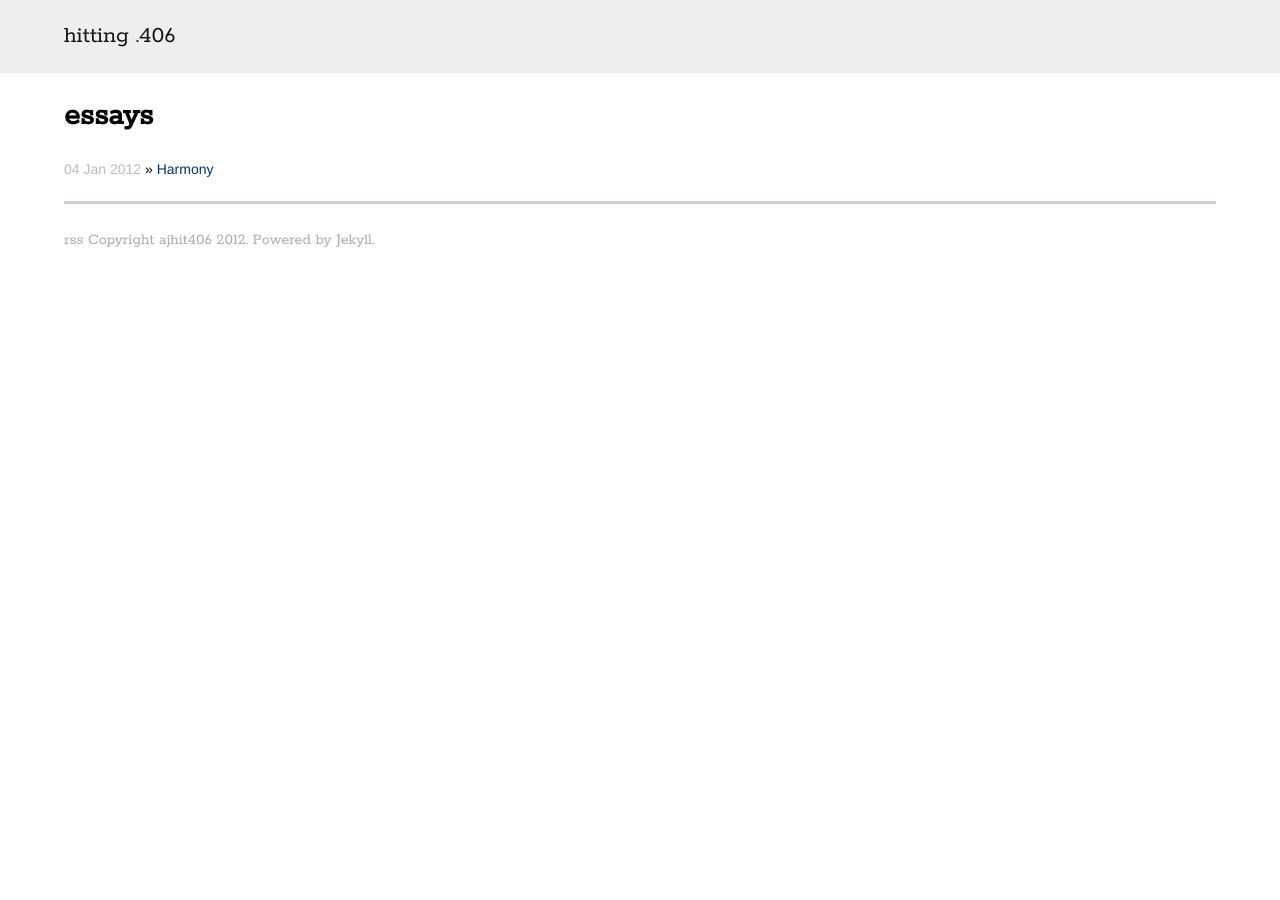
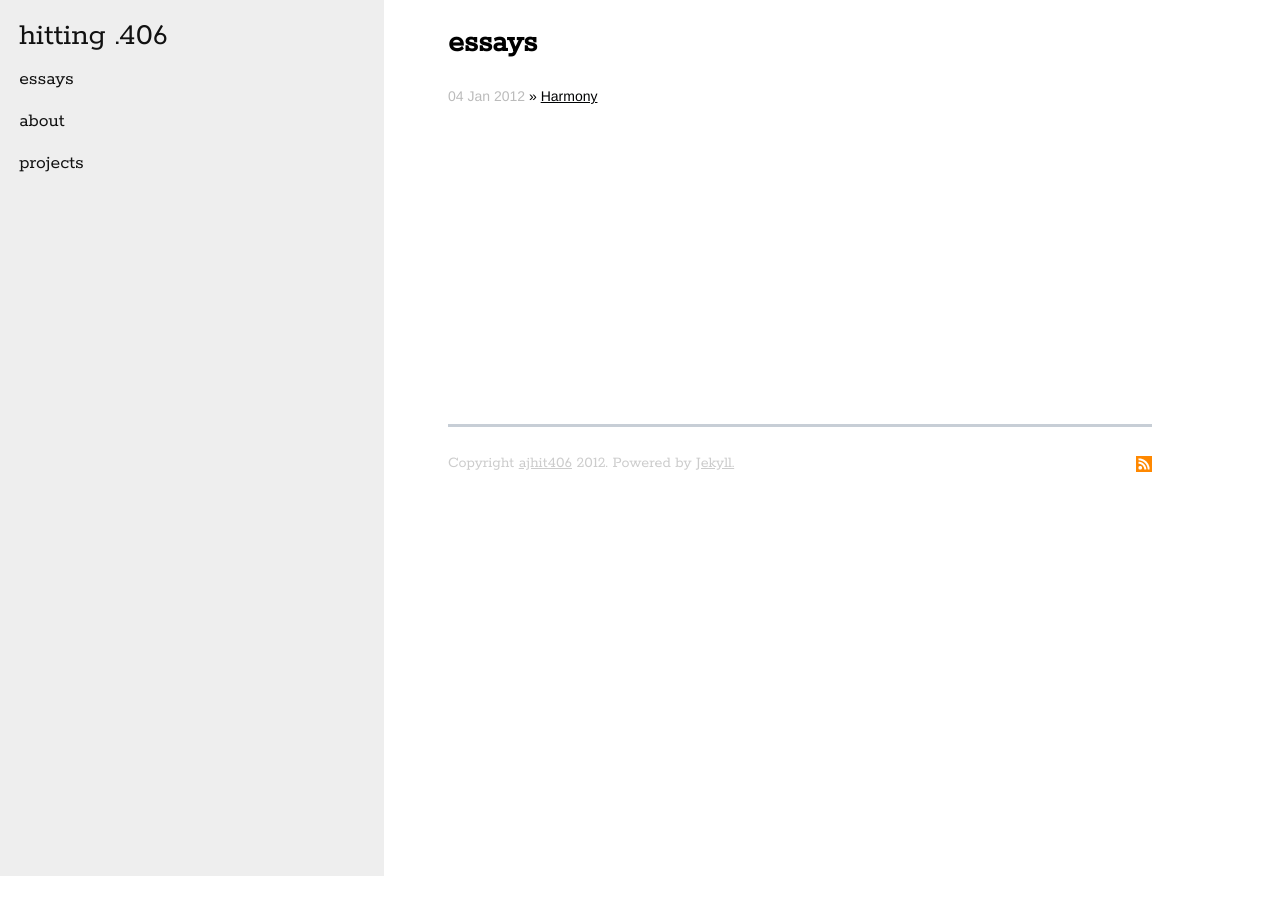
Before and after one commit to ajhit406/ajhit406.github.io, a Jekyll site: the page built from index.html, in a window 1280 px wide. Built offline with Jekyll 4.4.1, drawn with Linux system fonts in a browser that asks for light colours; Markdown is read by kramdown in place of the engine named in the settings.

Commit message:
new layout on bigger screens, some about page stuff

```diff
--- a/_layouts/default.html
+++ b/_layouts/default.html
@@ -51,7 +51,12 @@
 <div id="cont">
   <header role="banner">
     <hgroup role="navigation">
-      <a href="/">hitting .406</a>
+      <a href="/" id="home">hitting .406</a>
+      <ul class="links">
+        <li><a href="/index.html" id="essays">essays</a></li>
+        <li><a href="/about.html" id="about">about</a></li>
+        <li><a href="/projects.html" id="projects">projects</a></li>
+      </ul>
     </hgroup>
   </header>
 
@@ -60,7 +65,7 @@
   </section>
 
   <footer role="contentinfo">
-    <span id="feeds"><a href="http://feeds.feedburner.com/hitting406">rss</a></span>
+    <span id="feeds"><a href="http://feeds.feedburner.com/hitting406"><img src="/images/rss-16.png" alt="Feedburner"/></a></span>
     Copyright <a href="https://twitter.com/intent/user?screen_name=ajhit406">ajhit406</a> 2012. Powered by <a href="http://jekyllrb.com">Jekyll.</a>
   </footer>
 </div>
--- a/css/screen.css
+++ b/css/screen.css
@@ -31,8 +31,8 @@ body {
 }
 
 section[role="main"] {
-	margin: 0 auto;
-	width: 90%;
+  margin: 0 auto;
+  width: 90%;
 }
 
 /* Typography =================================================== */
@@ -64,9 +64,9 @@ sup {top: -0.5em;}
 sub {bottom: -0.25em;}
 
 /* Color =================================================== */
-a {text-decoration: none;color: #013568;}
+a {text-decoration: underline;color: #000203;}
 a:visited {color: #000203;}
-a:hover {text-decoration: underline;color: #011b35;}
+a:hover {text-decoration: underline;color: #ff8800;}
 a:focus {outline: thin dotted;color: #000000;}
 a:hover, a:active {outline: 0;}
 ::-moz-selection {background-color: #d6dbe1;color: #2d353e;text-shadow: none;}
@@ -166,12 +166,19 @@ input[type="submit"].btn:hover {border-color: #cccccc;}
 .btn-disabled {-webkit-opacity: 0.5;-moz-opacity: 0.5;opacity: 0.5;cursor: default;}
 
 /* Banner =================================================== */
-[role="banner"] {padding: 1.5em 0;margin-bottom: 1.5em;background: #eee;}
+[role="banner"] {padding: 1.5em 0 0;margin-bottom: 1.5em;background: #eee;}
 
 /* Navigation =================================================== */
-[role="navigation"] {margin: 0 auto;width: 90%;display: block;}
+[role="navigation"] {margin: 0 auto;width: 100%;display: block;}
 [role="navigation"] p {margin-bottom: 0;padding: 6px 11px;color: #ffffff;}
-[role="navigation"] a {color: #111;font-size:1.5em;font-family: 'Rokkitt', serif;}
+[role="navigation"] a {color: #111;font-family: 'Rokkitt', serif;text-decoration: none;}
+[role="navigation"] a#home {padding: 0;width: 90%;margin: 0 auto;display: block;font-size: 2em;}
+[role="navigation"] ul.links {list-style: none;margin-top: 1em;margin-bottom: 0;}
+[role="navigation"] ul.links li {margin: 0 0 7px;background: #e3e3e3;}
+[role="navigation"] ul.links li:hover {background: #ff8800;color: #ffffff;}
+[role="navigation"] ul.links li:last-child {margin-bottom: 0;}
+[role="navigation"] ul.links li a {padding: 7px 0;display: block;width: 90%;margin: 0 auto;font-size:1.4em;}
+[role="navigation"] ul.links li a:hover {text-decoration: none;color: #fff;}
 
 /* Content =================================================== */
 .content {margin: 0 auto;width: 90%;}
@@ -181,9 +188,11 @@ ul#essays li span {color: #bbb;}
 
 /* contentinfo =================================================== */
 [role="contentinfo"] {padding: 1.5em 0;border-top: 3px solid #c7ced6;margin: 0 auto;width: 90%;}
-footer[role="contentinfo"] {color: #aaa;font-family: 'Rokkitt', serif;font-size:1em;}
-footer[role="contentinfo"] a {color: #aaa;}
+footer[role="contentinfo"] {color: #ccc;font-family: 'Rokkitt', serif;font-size:1em;}
+footer[role="contentinfo"] a {color: #ccc;}
+footer[role="contentinfo"] a:hover {color: #001122;}
 [role="contentinfo"] small {display: block;margin: 0 auto 1.5em;width: 90%;}
+footer[role="contentinfo"] span#feeds {float: right;}
 
 @media print {
   /* Print =================================================== */
@@ -214,20 +223,17 @@ footer[role="contentinfo"] a {color: #aaa;}
     display: table;
     border-collapse: collapse;
   }
-  [role="banner"] a[href="#navigation"] {
-    display: none !important;
-    visibility: hidden;
-  }
-  [role="navigation"] {
-  }
-  [role="navigation"] p {
-    margin: 0 auto;
-    width: 90%;
-  }
+
+  [role="banner"] {display: block;top:0;left:0;bottom:0;left:0;position: absolute; width: 30%;min-height:auto;}
+  [role="banner"] a[href="#navigation"] { display: none !important;visibility: hidden;}
+  [role="navigation"] ul.links li {margin: 0 0 7px;background: #eee;}
+  section[role="main"] { margin-top: 1.5em;min-height: 400px;}
+  section[role="main"], footer[role="contentinfo"] {width: 55%;margin-left:35%;}
+
 }
 @media only screen and (min-width: 992px) {
   /* 992 =================================================== */
-	img {float: right; margin-left: 1.5em;border: 1px solid #ddd;padding: .5em;}
+  section[role="main] img {float: right; margin-left: 1.5em;border: 1px solid #ddd;padding: .5em;}
 }
 @media only screen and (min-width: 1382px) {
   /* 1382 =================================================== */
```
Also changed, not shown: about.html (added, +26 -0 lines), projects.html (added, +18 -0 lines), images/rss-16.png (added), 1 other file.
